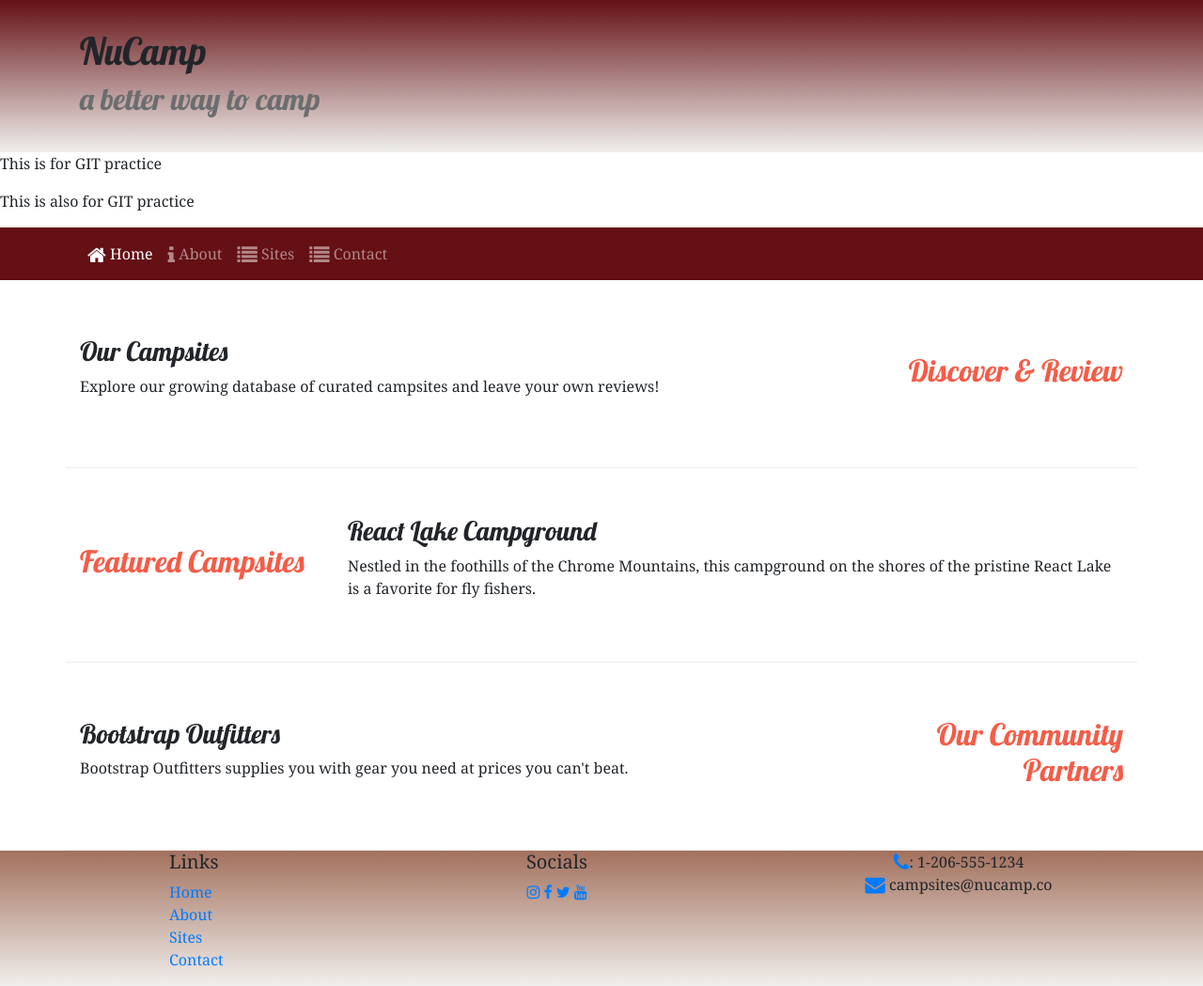
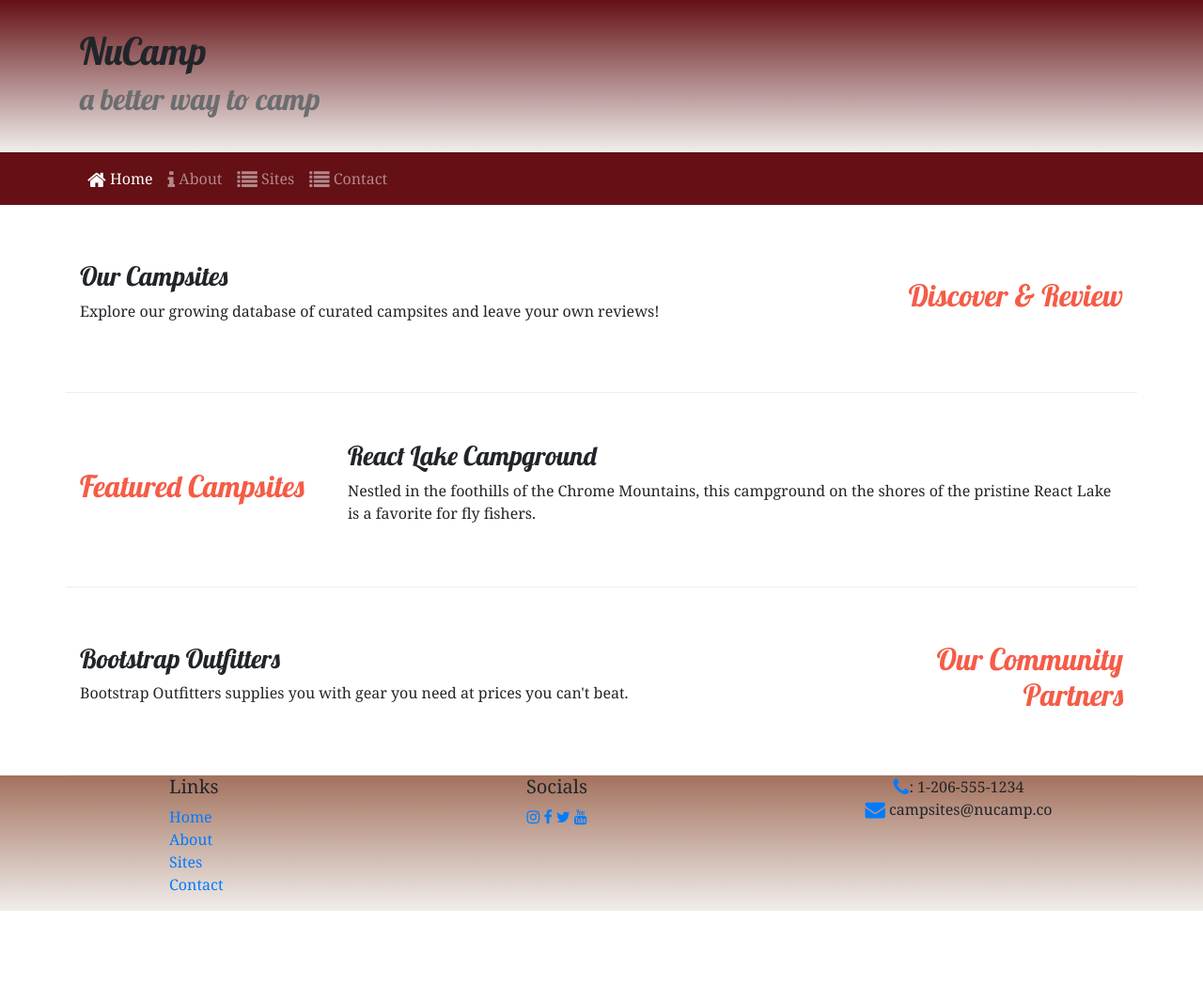
Before and after one commit to Brian-Ware/git-test, a website: page index.html in a window 1280 px wide. Shown: the whole page at 94% size. After the commit the page ends 969 px from the top, so only its background shows below. Drawn offline with nearby package versions, Linux system fonts and the light colour scheme.

Commit message:
Fourth commit

```diff
--- a/index.html
+++ b/index.html
@@ -27,8 +27,7 @@
             </div>
         </div>
     </header>
-    <p>This is for GIT practice</p>
-    <p>This is also for GIT practice</p>
+
     <nav class="navbar navbar-expand-sm navbar-dark sticky-top">
         <div class="container">
             <button class="navbar-toggler ml-auto" type="button" data-toggle="collapse" data-target="#nucampNavbar">
```
